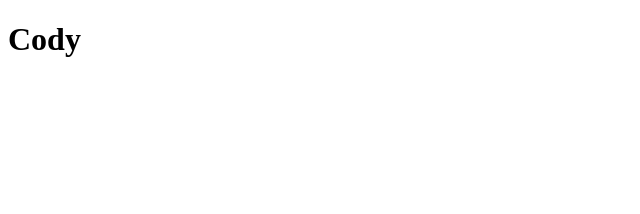
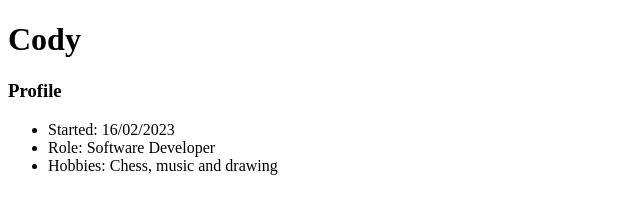
Before and after one commit to Cody-Re/cody-re.github.io, a plain HTML site: page index.html in a window 1280 px wide. Shown: the whole page, without its empty margins (0-640 px from the left). Drawn offline with Linux system fonts and the light colour scheme.

Commit message:
Updated my profile

```diff
--- a/index.html
+++ b/index.html
@@ -2,5 +2,12 @@
 <html>
 	<body>
 		<h1>Cody</h1>
+		<h3>Profile</h3>
+		<ul>
+			<li>Started: 16/02/2023</li>
+			<li>Role: Software Developer</li>
+			<li>Hobbies: Chess, music and drawing</li>
+		</ul>
+
 	</body>
 </html>
```
